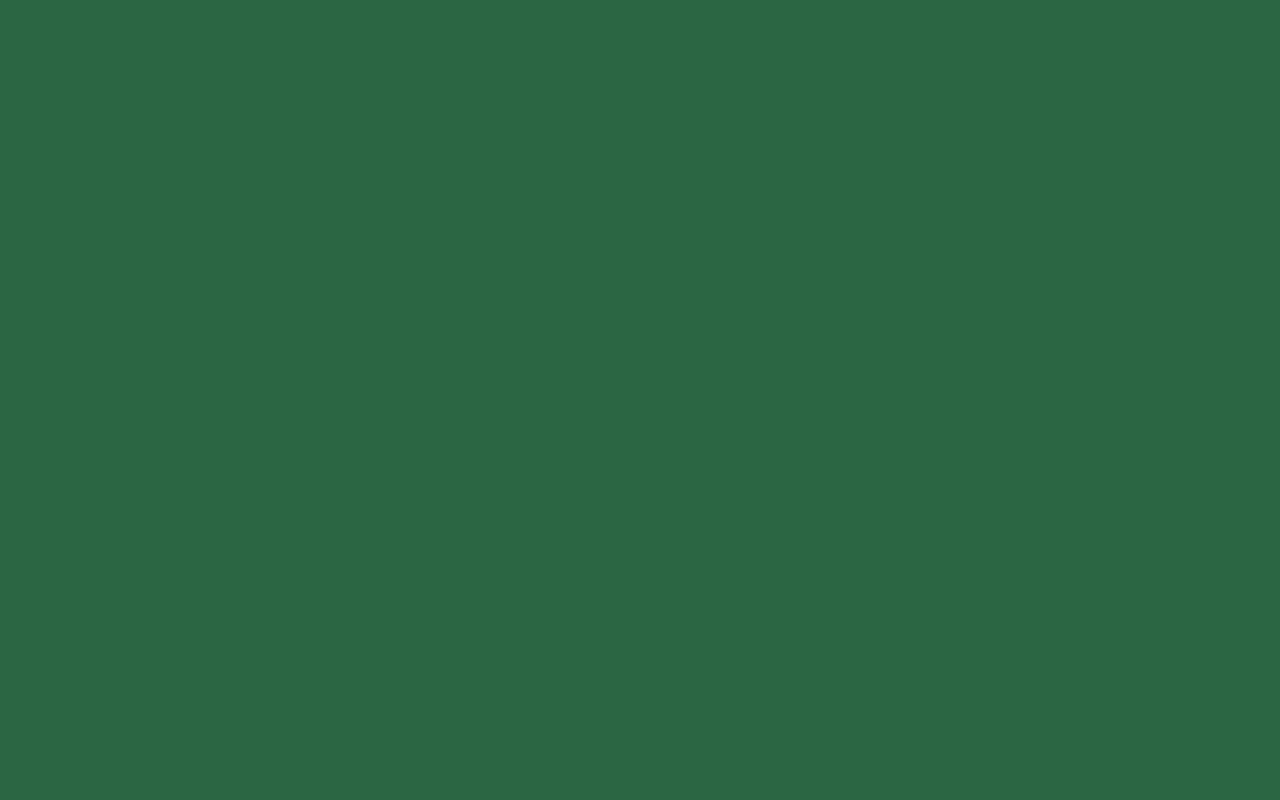
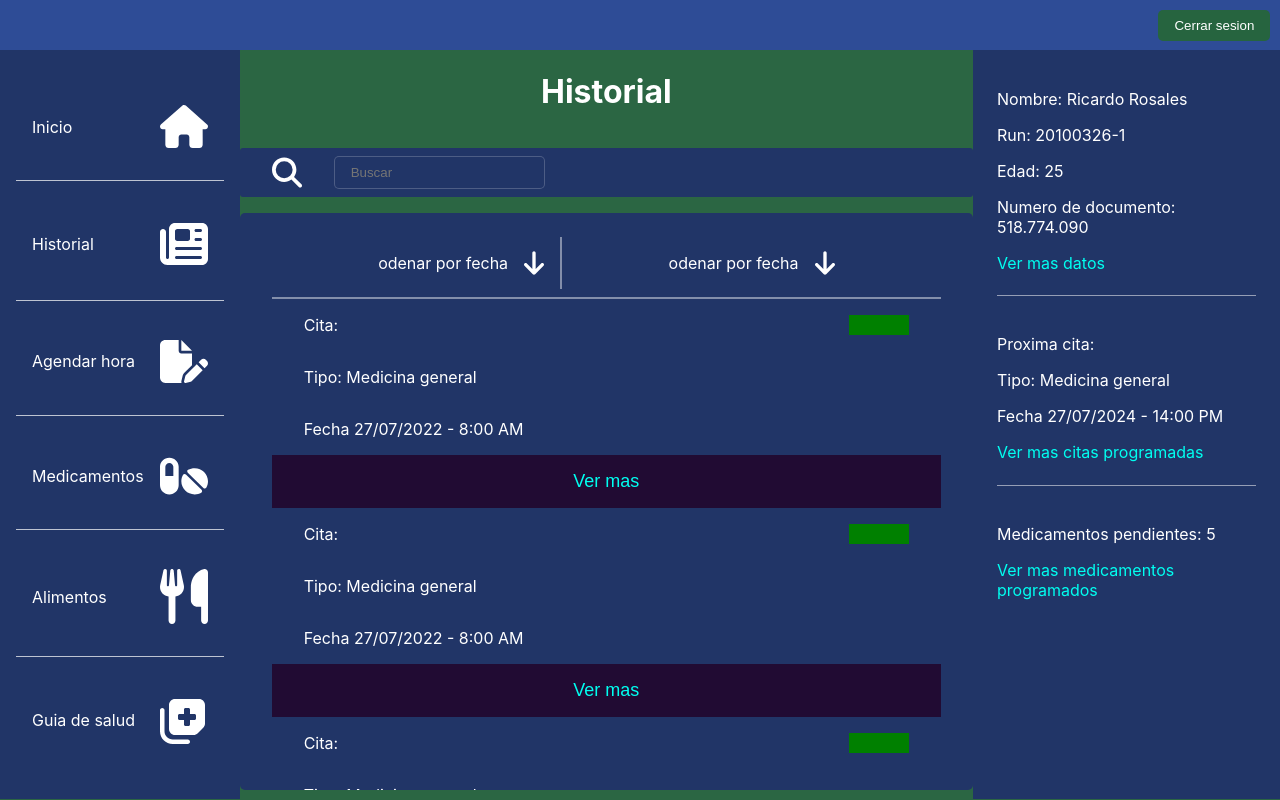
Before and after one commit to RicardoGanter/sextoSentidoGenerationChile, a React (Create React App) app: page /user/history in a window 1280 px wide. Before the commit this address had no page. Built offline with nearby package versions, Linux system fonts and the light colour scheme.

Commit message:
ruta history creada, solamente html y css, falta peticiones api

```diff
--- a/src/app/App.js
+++ b/src/app/App.js
@@ -1,9 +1,9 @@
 import Login from './login/login';
 import '../styles/App.css';
 import { BrowserRouter, Route, Routes } from "react-router-dom";
-import User from './user/home/home.jsx';
+import Home from './user/home/home.jsx';
 import LayoutHeader from './user/layout';
-
+import History from './user/history/history.jsx';
 function App() {
   return (
     <div className="App">
@@ -12,7 +12,8 @@ function App() {
           <Route path='/login' element={<Login/> }/>
 
           <Route element={<LayoutHeader/> }>
-            <Route path='/user/home' element={<User/>}/>
+            <Route path='/user/home' element={<Home/>}/>
+            <Route path='/user/history' element={<History/>}/>
           </Route>
 
         </Routes>
--- /dev/null
+++ b/src/app/user/history/components/dataHistory.jsx
@@ -0,0 +1,18 @@
+import style from "../../../../styles/user/history/dataHistory.module.css"
+
+
+const DataHistory = () =>{
+    return(
+        <div className={style.contain}>
+            <div className={style.containCita}>
+                <p>Cita: </p>
+                <div className={style.green}></div>
+            </div>
+            <p style={{"margin": "1rem 2rem"}}>Tipo: Medicina general</p>
+            <p style={{"margin": "1rem 2rem"}}>Fecha 27/07/2022 - 8:00 AM</p>
+            <button className={style.buttonVerMas}>Ver mas</button>
+        </div>
+    )
+}
+
+export default DataHistory;
--- /dev/null
+++ b/src/app/user/history/history.jsx
@@ -0,0 +1,38 @@
+import styles from '../../../styles/user/history/history.module.css'
+import DataHistory from './components/dataHistory';
+import search from '../../../img/magnifying-glass-solid.svg'
+import arrowDown from '../../../img/arrow-down-solid.svg'
+
+const History = () => {
+    return(
+        <div className={styles.contain}>
+            <h1>Historial</h1>
+            <div className={styles.search}>
+                <img className={styles.searchIcon} src={search}/>
+                <input placeholder='Buscar' className={styles.inputSearch} />
+            </div>
+            <div className={styles.containHistory}>
+                <div className={styles.filters}>
+                    <div className={styles.filter} style={{"border-right": "2px solid rgba(255, 255, 255, 0.445)"}}>
+                        <p>odenar por fecha</p>
+                        <img className={styles.arrowDownImage} src={arrowDown}/>
+                    </div>
+                    <div className={styles.filter}>
+                        <p>odenar por fecha</p>
+                        <img className={styles.arrowDownImage} src={arrowDown}/>
+                    </div>
+                </div>
+                <div>
+                    <DataHistory/>
+                    <DataHistory/>
+                    <DataHistory/>
+                    <DataHistory/>
+                    <DataHistory/>
+                    <DataHistory/>
+                </div>
+            </div>
+        </div>
+    )
+}
+
+export default History;
--- a/src/app/user/home/home.jsx
+++ b/src/app/user/home/home.jsx
@@ -3,7 +3,7 @@ import styles from '../../../styles/user/home/home.module.css'; // el import la
 // from es para marcar la ubicacion del archivo
 import infoImage from '../../../img/Screenshot 2024-06-29 205213.png'
 //aqui pueden ver una mescla de codigo js y html :o
-const User = ()=>{ // se preguntaran porque se crea esta funcion?, es para despues llamar en otro archivo con los import.
+const Home = ()=>{ // se preguntaran porque se crea esta funcion?, es para despues llamar en otro archivo con los import.
     return(
     <div className={styles.containCenterInfoHigiene}>
         <img alt="ImageHigiene" className={styles.infoImage} src={infoImage} />
@@ -17,4 +17,4 @@ const User = ()=>{ // se preguntaran porque se crea esta funcion?, es para despu
     )
 }
 
-export default User;
+export default Home;
--- a/src/app/user/layout.jsx
+++ b/src/app/user/layout.jsx
@@ -43,9 +43,7 @@ const LayoutHeader = ()=>{
                     </div>
                 </div>
                 {/* Center */}
-                <div>
                 <Outlet/>
-                </div>
                 {/* Right*/}
                 <div className={styles.containRigthInfoUser}>
                     <div className={styles.subContainInfoUser}>
--- a/src/styles/App.css
+++ b/src/styles/App.css
@@ -5,6 +5,16 @@ body{
 }
 *{
     box-sizing: border-box;
+}
+h1{
+    color: white;
+}
+p{
+    color: white;
+    font-size: 16px;
+}
+button{
+    border: none;
 }
 label, button{
     color: white;
--- /dev/null
+++ b/src/styles/user/history/dataHistory.module.css
@@ -0,0 +1,22 @@
+
+.contain{
+    display: flex;
+    flex-direction: column;
+}
+.containCita{
+    display: flex;
+    justify-content: space-between;
+    align-items: center;
+    margin: 0 2rem;
+}
+.green{
+    background-color: green;
+    width: 60px;
+    height: 20px;
+}
+.buttonVerMas{
+    padding: 1rem 0;
+    background-color: #210B33;
+    font-size: 18px;
+    color: #00FFF0;
+}
--- /dev/null
+++ b/src/styles/user/history/history.module.css
@@ -0,0 +1,55 @@
+.contain{
+    display: flex;
+    flex-direction: column;
+    align-items: center;
+    width: calc(100vh);
+    height: calc(100vh - 60px);
+    gap: 1rem;
+}
+.search{
+    background-color: #213567;
+    display: flex;
+    gap: 2rem;
+    width: 100%;
+    padding: .5rem 2rem;
+    border-radius: 3px;
+}
+.searchIcon{
+    width: 30px;
+}
+.inputSearch{
+    background-color: #213567;
+    border: none;
+    border: 1px solid rgba(255, 255, 255, 0.2);
+    border-radius: 5px;
+    padding: .5rem 1rem;
+    color: white;
+}
+.arrowDownImage{
+    width: 20px;
+}
+.containHistory{
+    display: flex;
+    flex-direction: column;
+    width: 100%;
+    padding: 1rem 2rem;
+    background-color: #213567;
+    border-radius: 5px;
+    height: 100%;
+    overflow-y: hidden;
+    overflow-y: scroll;
+}
+.filters{
+    display: flex;
+    border-bottom: 2px solid rgba(255, 255, 255, 0.445);
+    justify-content: space-evenly;
+}
+.filters p{
+    color: white;
+}
+.filter{
+    display: flex;
+    gap: 1rem;
+    margin: .5rem 0;
+    padding: 0 1rem;
+}
--- a/src/styles/user/layoutHeader.module.css
+++ b/src/styles/user/layoutHeader.module.css
@@ -6,7 +6,6 @@
 }
 .button{
     background-color: #26643F;
-    border: none;
     padding: .5rem 1rem;
     border-radius: 5px;
     cursor: pointer;
```
Also changed, not shown: src/img/arrow-down-solid.svg (added), src/img/magnifying-glass-solid.svg (added).
